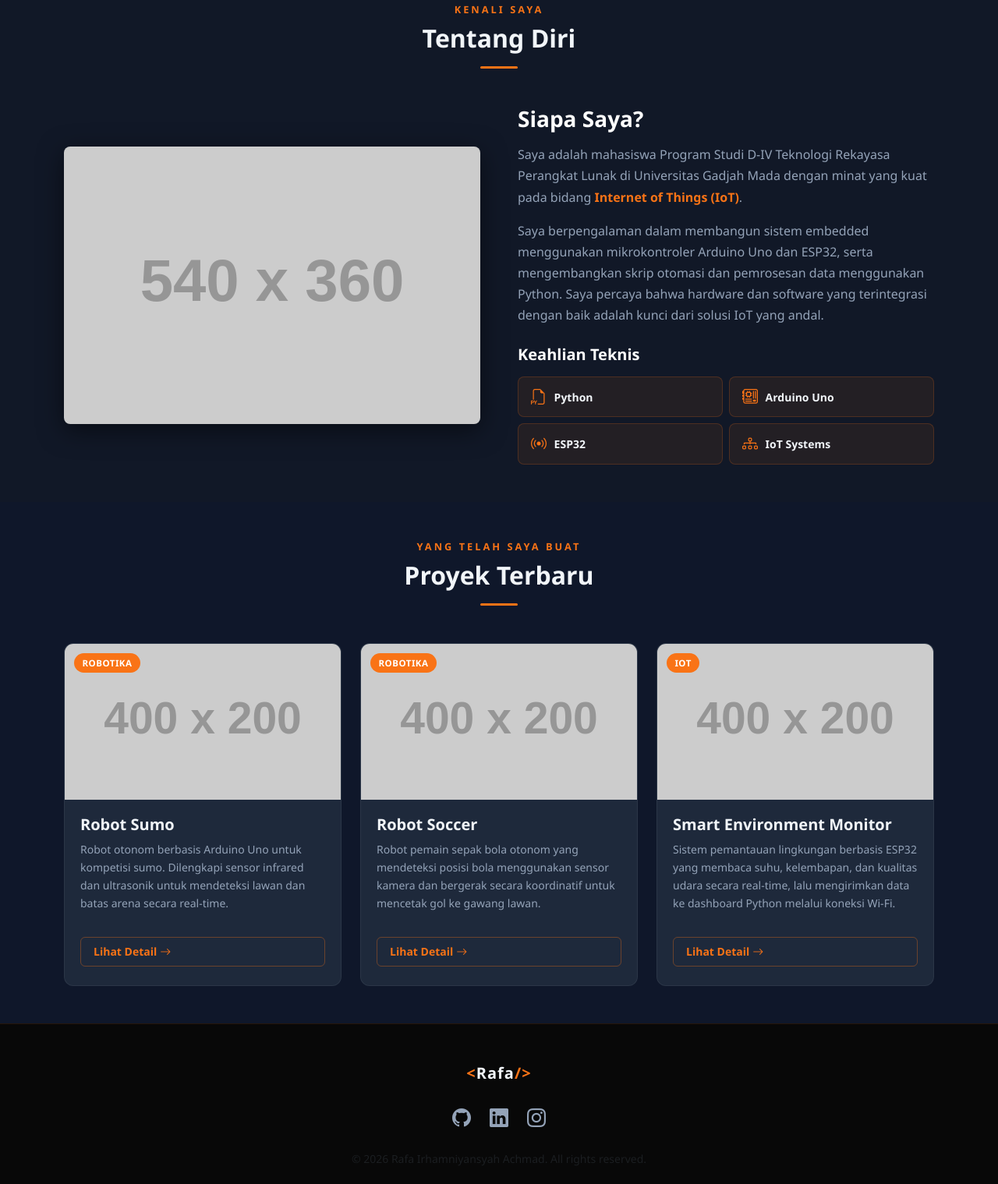
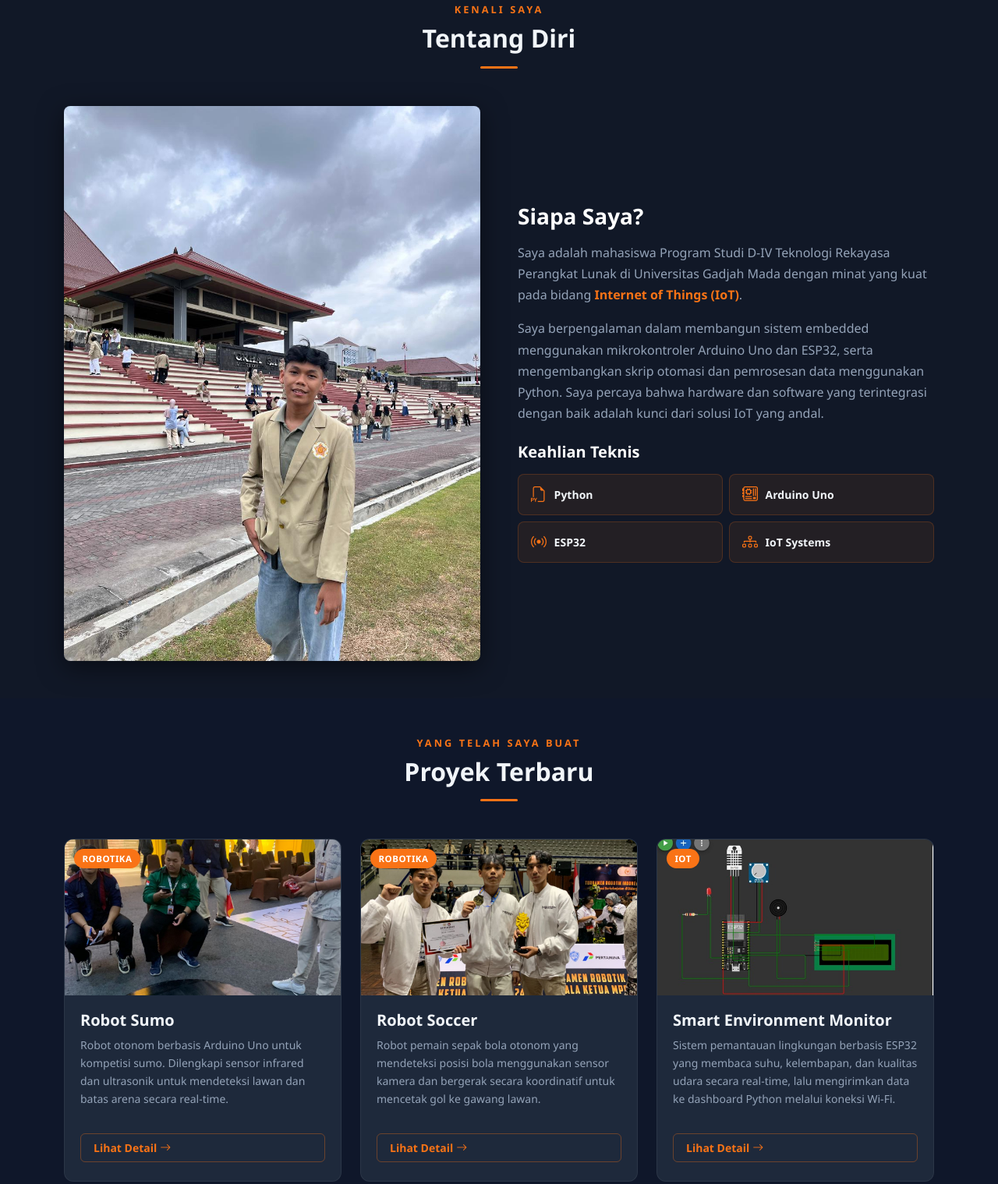
Before and after one commit to rafa1606/Portofolio2, a plain HTML site: page index.html in a window 1280 px wide. Shown: the part 909-2428 px from the top of the page at 78% size. Drawn offline with nearby package versions, Linux system fonts and the light colour scheme; placeholder pictures from the web are drawn by us.

Commit message:
Replace placeholder images with actual images

```diff
--- a/index.html
+++ b/index.html
@@ -164,8 +164,8 @@
   <nav class="navbar navbar-expand-md fixed-top" id="mainNav">
     <div class="container-xl">
       <a class="navbar-brand fw-bold" href="#beranda">
-        <span class="brand-bracket">&lt;</span>Rafa<span class="brand-bracket">/&gt;</span>
-      </a>
+        Rafa
+        </a>
       <button class="navbar-toggler" type="button"
               data-bs-toggle="collapse" data-bs-target="#navMenu"
               aria-controls="navMenu" aria-expanded="false" aria-label="Toggle navigation">
@@ -216,7 +216,7 @@
         <div class="col-12 col-lg-5 text-center">
           <div class="avatar-wrapper">
             <div class="avatar-ring"></div>
-            <img src="https://via.placeholder.com/200/1a1a2e/f97316?text=RA"
+            <img src="Foto.jpeg"
                  class="hero-avatar rounded-circle"
                  alt="Foto Profil Rafa" width="200" height="200">
             <div class="floating-badge">
@@ -246,7 +246,7 @@
 
         <!-- Gambar -->
         <div class="col-12 col-md-6">
-          <img src="https://via.placeholder.com/540x360/111827/f97316?text=IoT+%26+Robotics"
+          <img src="Tentang.jpeg"
                class="img-fluid rounded-3 shadow-dark" alt="IoT dan Robotika">
         </div>
 
@@ -317,7 +317,7 @@
         <div class="col-12 col-md-6 col-lg-4">
           <div class="project-card h-100">
             <div class="project-img-wrap">
-              <img src="https://via.placeholder.com/400x200/111827/f97316?text=Robot+Sumo"
+              <img src="robot-sumo.jpeg"
                    alt="Robot Sumo">
               <span class="project-badge">Robotika</span>
             </div>
@@ -339,7 +339,7 @@
         <div class="col-12 col-md-6 col-lg-4">
           <div class="project-card h-100">
             <div class="project-img-wrap">
-              <img src="https://via.placeholder.com/400x200/111827/f97316?text=Robot+Soccer"
+              <img src="robot-soccer.jpeg"
                    alt="Robot Soccer">
               <span class="project-badge">Robotika</span>
             </div>
@@ -361,7 +361,7 @@
         <div class="col-12 col-md-6 col-lg-4">
           <div class="project-card h-100">
             <div class="project-img-wrap">
-              <img src="https://via.placeholder.com/400x200/111827/f97316?text=Smart+Monitor"
+              <img src="smart-monitor.jpeg"
                    alt="Smart Environment Monitor">
               <span class="project-badge">IoT</span>
             </div>
```
